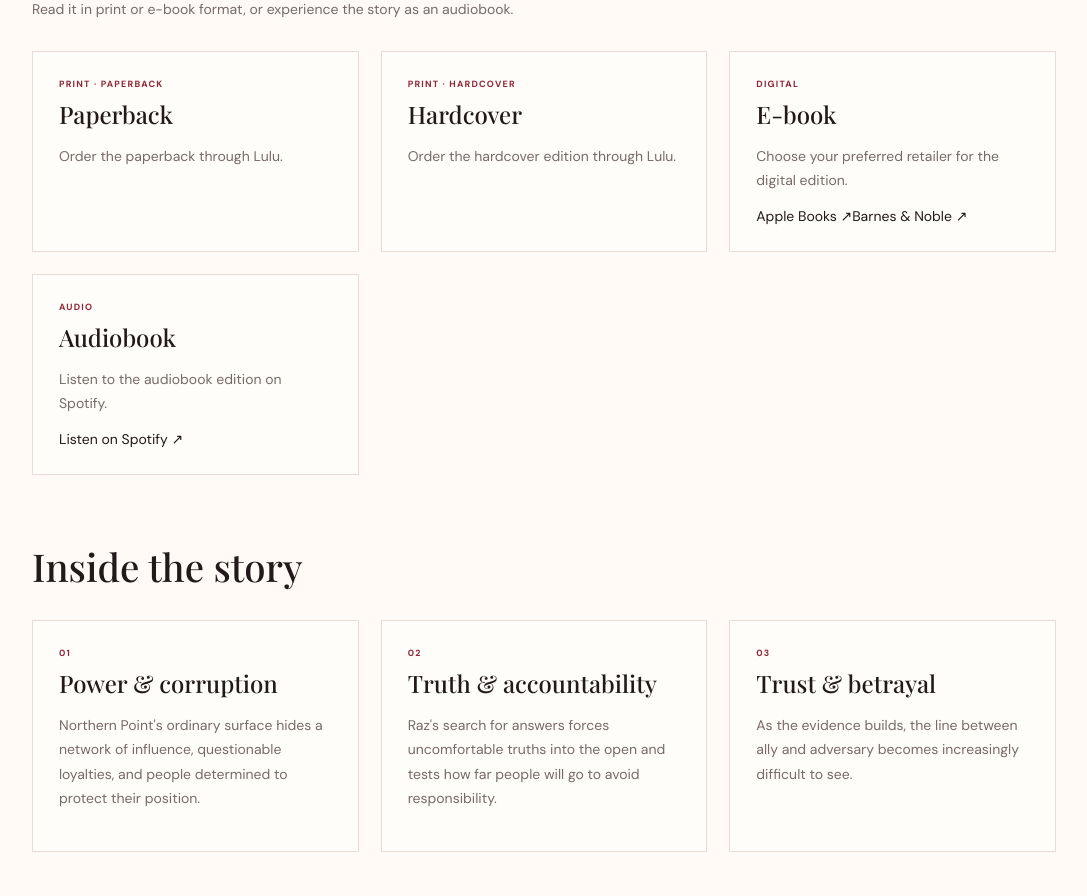
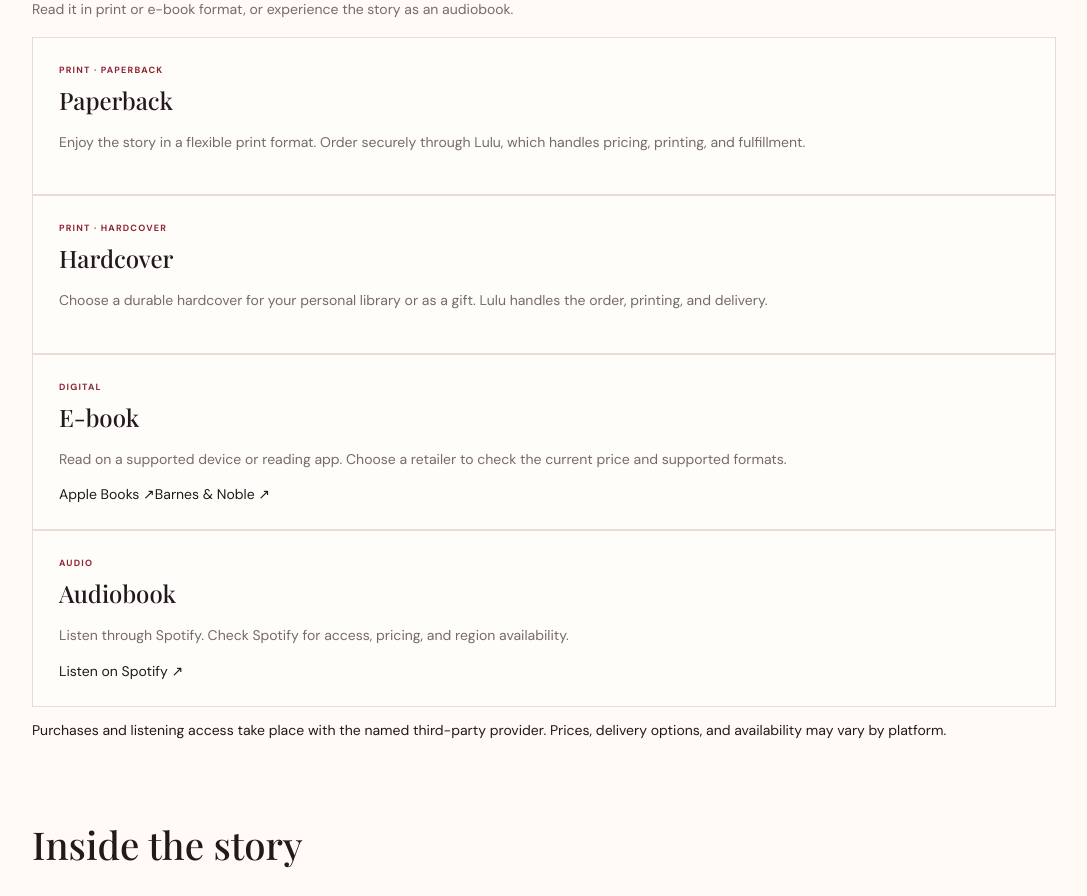
Before and after one commit to erospublish-bit/eros-publishing, a Next.js app: page /books/no-love-lost-in-the-village in a window 1280 px wide. Shown: the part 1740-2636 px from the top of the page, without its empty margins (96-1183 px from the left). Built offline with nearby package versions, Linux system fonts and the light colour scheme; a web font is replaced by a local one.

Commit message:
Improve book edition browsing and purchasing clarity

```diff
--- a/app/books/no-love-lost-in-the-village/page.tsx
+++ b/app/books/no-love-lost-in-the-village/page.tsx
@@ -7,7 +7,7 @@ import { books } from '@/lib/books';
 
 const book = books.find((item) => item.id === 'no-love-lost-in-the-village')!;
 const bookUrl = 'https://erospublishingkc.com/books/no-love-lost-in-the-village';
-const coverUrl = 'https://erospublishingkc.com/_next/static/media/no-love-lost-in-the-village-web.webp';
+const coverUrl = 'https://erospublishingkc.com/images/no-love-lost-in-the-village-web.webp';
 
 export const metadata: Metadata = {
   title: 'No Love Lost in the Village by B. Eros | Eros Publishing',
@@ -84,7 +84,7 @@ export default function NoLoveLostInTheVillagePage() {
 
           <div className="book-detail-actions">
             {book.ebookLinks?.map(({ label, url }) => (
-              <a className="button button-primary" key={label} href={url} target="_blank" rel="noreferrer">
+              <a className="button button-primary" key={label} href={url} target="_blank" rel="noopener noreferrer">
                 E-book on {label} ↗
               </a>
             ))}
@@ -101,11 +101,11 @@ export default function NoLoveLostInTheVillagePage() {
         <h2 className="page-section-heading">Choose your edition</h2>
         <p className="page-lead">Read it in print or e-book format, or experience the story as an audiobook.</p>
         {(book.luluBuyButtonId || book.hardcoverLuluBuyButtonId) && <Script src="https://js.lulu.com/lulu-buy.js" strategy="afterInteractive" />}
-        <div className="page-card-grid">
-          <article className="page-card">
+        <div className="book-edition-grid">
+          <article className="page-card book-edition-card" id="edition-paperback">
             <div className="card-icon">PRINT · PAPERBACK</div>
             <h3>Paperback</h3>
-            <p>Order the paperback through Lulu.</p>
+            <p>Enjoy the story in a flexible print format. Order securely through Lulu, which handles pricing, printing, and fulfillment.</p>
             {book.luluBuyButtonId && (
               // @ts-expect-error Lulu defines this custom element in its external script.
               <lulu-buy-button buy-button-id={book.luluBuyButtonId} variant={book.luluVariant || 'product-showcase'} />
@@ -113,19 +113,19 @@ export default function NoLoveLostInTheVillagePage() {
           </article>
 
           {book.hardcoverLuluBuyButtonId && (
-            <article className="page-card">
+            <article className="page-card book-edition-card" id="edition-hardcover">
               <div className="card-icon">PRINT · HARDCOVER</div>
               <h3>Hardcover</h3>
-              <p>Order the hardcover edition through Lulu.</p>
+              <p>Choose a durable hardcover for your personal library or as a gift. Lulu handles the order, printing, and delivery.</p>
               {/* @ts-expect-error Lulu defines this custom element in its external script. */}
               <lulu-buy-button buy-button-id={book.hardcoverLuluBuyButtonId} variant={book.luluVariant || 'product-showcase'} />
             </article>
           )}
 
-          <article className="page-card">
+          <article className="page-card book-edition-card" id="edition-ebook">
             <div className="card-icon">DIGITAL</div>
             <h3>E-book</h3>
-            <p>Choose your preferred retailer for the digital edition.</p>
+            <p>Read on a supported device or reading app. Choose a retailer to check the current price and supported formats.</p>
             <div className="format-store-links">
               {book.ebookLinks?.map(({ label, url }) => (
                 <a key={label} href={url} target="_blank" rel="noreferrer">{label} ↗</a>
@@ -133,13 +133,14 @@ export default function NoLoveLostInTheVillagePage() {
             </div>
           </article>
 
-          <article className="page-card">
+          <article className="page-card book-edition-card" id="edition-audiobook">
             <div className="card-icon">AUDIO</div>
             <h3>Audiobook</h3>
-            <p>Listen to the audiobook edition on Spotify.</p>
+            <p>Listen through Spotify. Check Spotify for access, pricing, and region availability.</p>
             {book.audiobookUrl && <a href={book.audiobookUrl} target="_blank" rel="noreferrer">Listen on Spotify ↗</a>}
           </article>
         </div>
+        <p className="book-purchase-note">Purchases and listening access take place with the named third-party provider. Prices, delivery options, and availability may vary by platform.</p>
       </section>
 
       <section>
```
